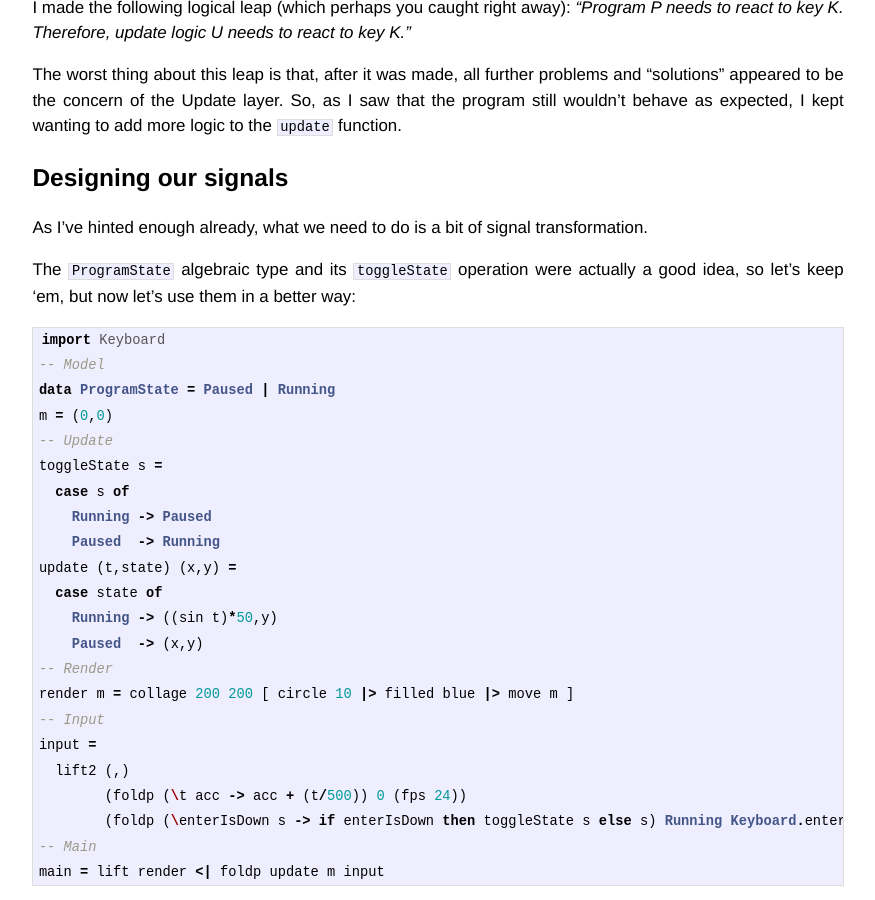
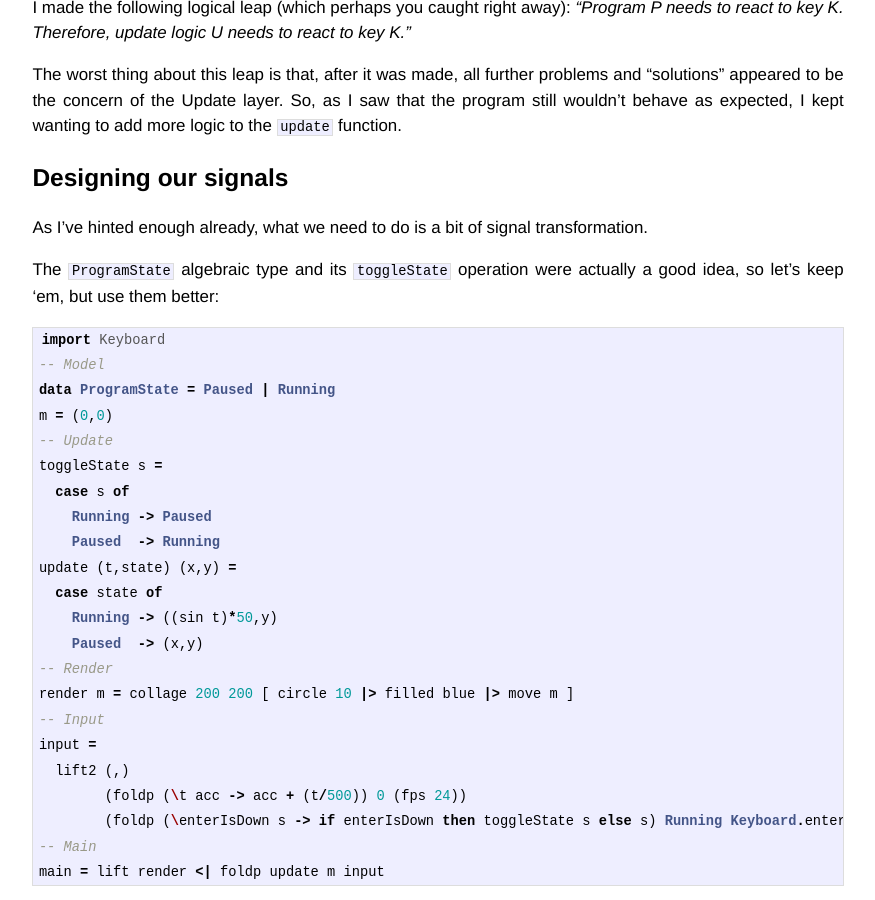
Before and after one commit to lambdatoast/lambdatoast.github.com, a Jekyll site: the page built from _posts/2013-12-17-design-your-signals.markdown, in a window 1280 px wide and 900 px high, scrolled down 4366 px. Shown: the whole window, without its empty margins (202-1077 px from the left). Built offline with Jekyll 4.4.1, drawn with Linux system fonts in a browser that asks for light colours.

Commit message:
Simplify sentence.

```diff
--- a/_posts/2013-12-17-design-your-signals.markdown
+++ b/_posts/2013-12-17-design-your-signals.markdown
@@ -213,7 +213,7 @@ still wouldn't behave as expected, I kept wanting to add more logic to the `upda
 As I've hinted enough already, what we need to do is a bit of signal transformation.
 
 The `ProgramState` algebraic type and its `toggleState` operation were actually a good idea,
-so let's keep 'em, but now let's use them in a better way:
+so let's keep 'em, but use them better:
 
 {% highlight haskell %}
 import Keyboard
```
